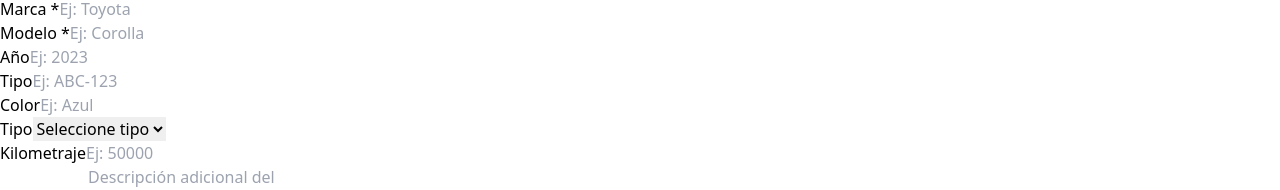
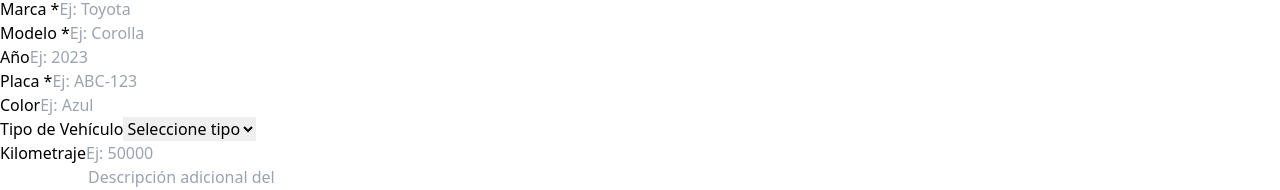
Before and after one commit to PeerJack22/prueba, a React (Vite) app: page /vehiculos in a window 1280 px wide. Shown: the part 387-577 px from the top of the page. Built offline with nearby package versions, Linux system fonts and the light colour scheme; no server answers; sample sign-in values are in the browser's storage.

Commit message:
Arreglo en vehiculos

```diff
--- a/src/pages/Vehiculos.jsx
+++ b/src/pages/Vehiculos.jsx
@@ -12,10 +12,10 @@ const [editando, setEditando] = useState(null)
 const [formularioVehiculo, setFormularioVehiculo] = useState({
     marca: '',
     modelo: '',
-    año: '',
+    anio_fabricacion: '',
     placa: '',
     color: '',
-    tipo: '',
+    tipo_vehiculo: '',
     kilometraje: '',
     descripcion: ''
 })
@@ -209,11 +209,11 @@ return (
                         </div>
 
                         <div>
-                            <label className="block text-sm font-medium text-gray-700 mb-1">Tipo</label>
+                            <label className="block text-sm font-medium text-gray-700 mb-1">Placa *</label>
                             <input
                                 type="text"
-                                name="tipo_vehiculo"
-                                value={formularioVehiculo.tipo_vehiculo}
+                                name="placa"
+                                value={formularioVehiculo.placa}
                                 onChange={manejarCambio}
                                 placeholder="Ej: ABC-123"
                                 className="w-full px-4 py-3 border border-gray-300 rounded-lg focus:ring-2 focus:ring-blue-500 focus:border-transparent outline-none transition-all duration-200"
@@ -234,7 +234,7 @@ return (
                         </div>
 
                         <div>
-                            <label className="block text-sm font-medium text-gray-700 mb-1">Tipo</label>
+                            <label className="block text-sm font-medium text-gray-700 mb-1">Tipo de Vehículo</label>
                             <select
                                 name="tipo_vehiculo"
                                 value={formularioVehiculo.tipo_vehiculo}
@@ -314,7 +314,7 @@ return (
                             <h3 className="text-xl font-semibold text-gray-800">
                                 {vehiculo.marca} {vehiculo.modelo}
                             </h3>
-                            <p className="text-sm text-gray-500">{vehiculo.año}</p>
+                            <p className="text-sm text-gray-500">{vehiculo.anio_fabricacion}</p>
                         </div>
                         <div className="flex gap-2">
                             <button
@@ -345,10 +345,10 @@ return (
                             </div>
                         )}
 
-                        {vehiculo.tipo && (
+                        {vehiculo.tipo_vehiculo && (
                             <div className="flex justify-between">
                                 <span className="text-sm font-medium text-gray-600">Tipo:</span>
-                                <span className="text-sm text-gray-800">{vehiculo.tipo}</span>
+                                <span className="text-sm text-gray-800">{vehiculo.tipo_vehiculo}</span>
                             </div>
                         )}
 
```
Also changed, not shown: 1 other file (tests, documents, lock files or other folders).
